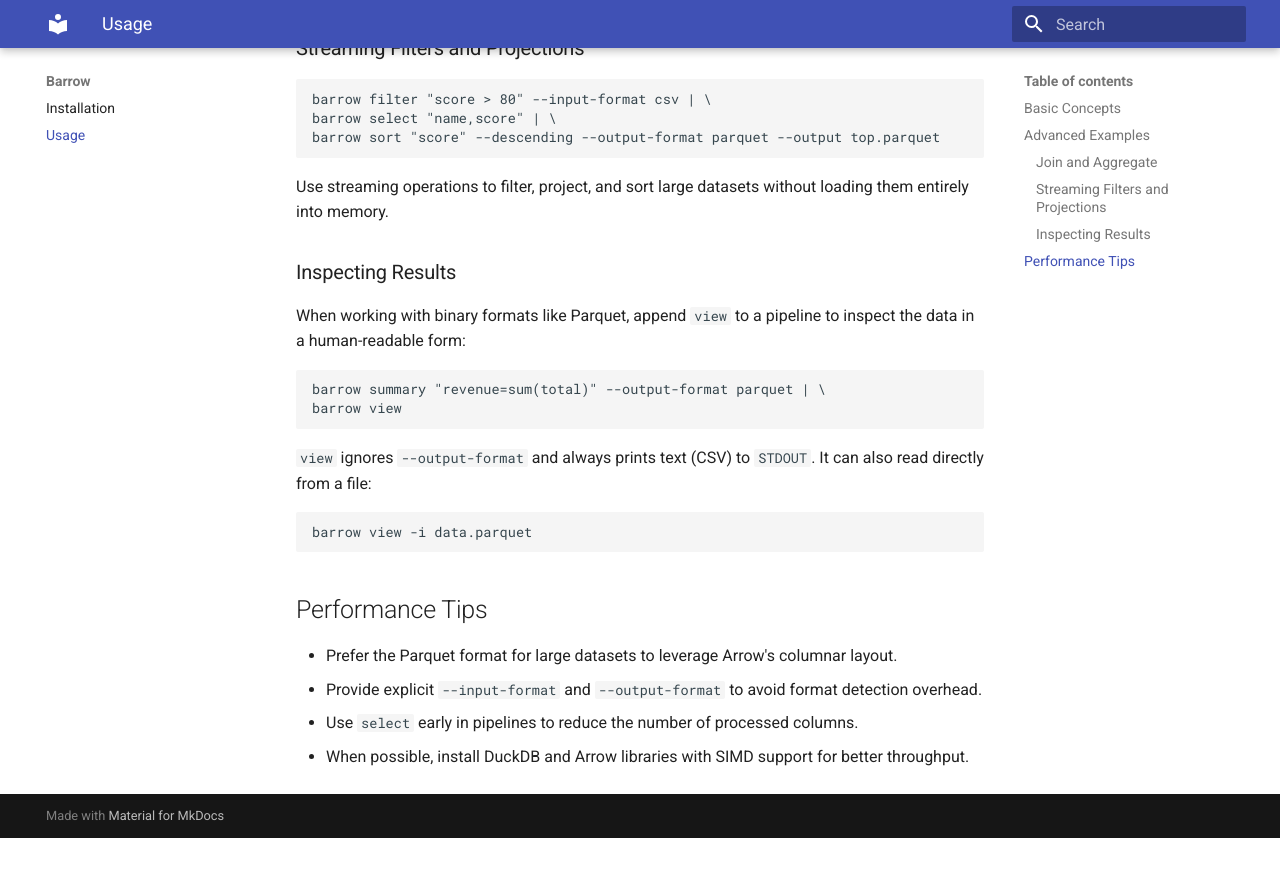
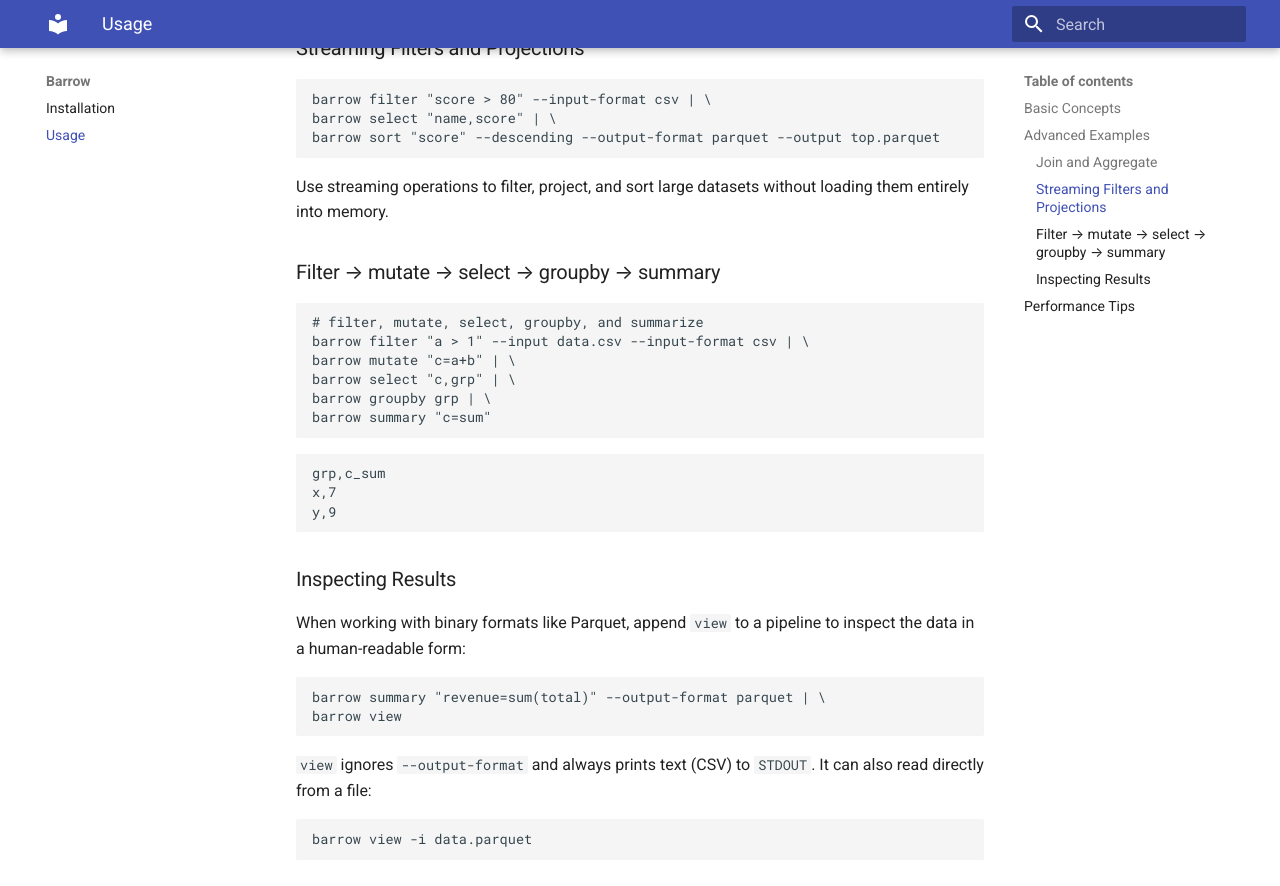
Before and after one commit to acpguedes/barrow, an MkDocs documentation site: the page built from docs/usage.md, in a window 1280 px wide and 900 px high, scrolled down 724 px. Shown: the top 886 px of the window. Built offline with MkDocs 1.6.1 and Material for MkDocs 9.7.7, drawn with Linux system fonts in a browser that asks for light colours; before the commit the page ends 1562 px from its top, so only the background shows below that.

Commit message:
docs: add filter-mutate-select-groupby-summary example

````diff
--- a/docs/usage.md
+++ b/docs/usage.md
@@ -25,6 +25,22 @@ barrow sort "score" --descending --output-format parquet --output top.parquet
 ```
 Use streaming operations to filter, project, and sort large datasets without loading them entirely into memory.
 
+### Filter → mutate → select → groupby → summary
+```bash
+# filter, mutate, select, groupby, and summarize
+barrow filter "a > 1" --input data.csv --input-format csv | \
+barrow mutate "c=a+b" | \
+barrow select "c,grp" | \
+barrow groupby grp | \
+barrow summary "c=sum"
+```
+
+```csv
+grp,c_sum
+x,7
+y,9
+```
+
 ### Inspecting Results
 When working with binary formats like Parquet, append `view` to a pipeline to
 inspect the data in a human-readable form:
````
Also changed, not shown: README.md (+16 -0 lines).
